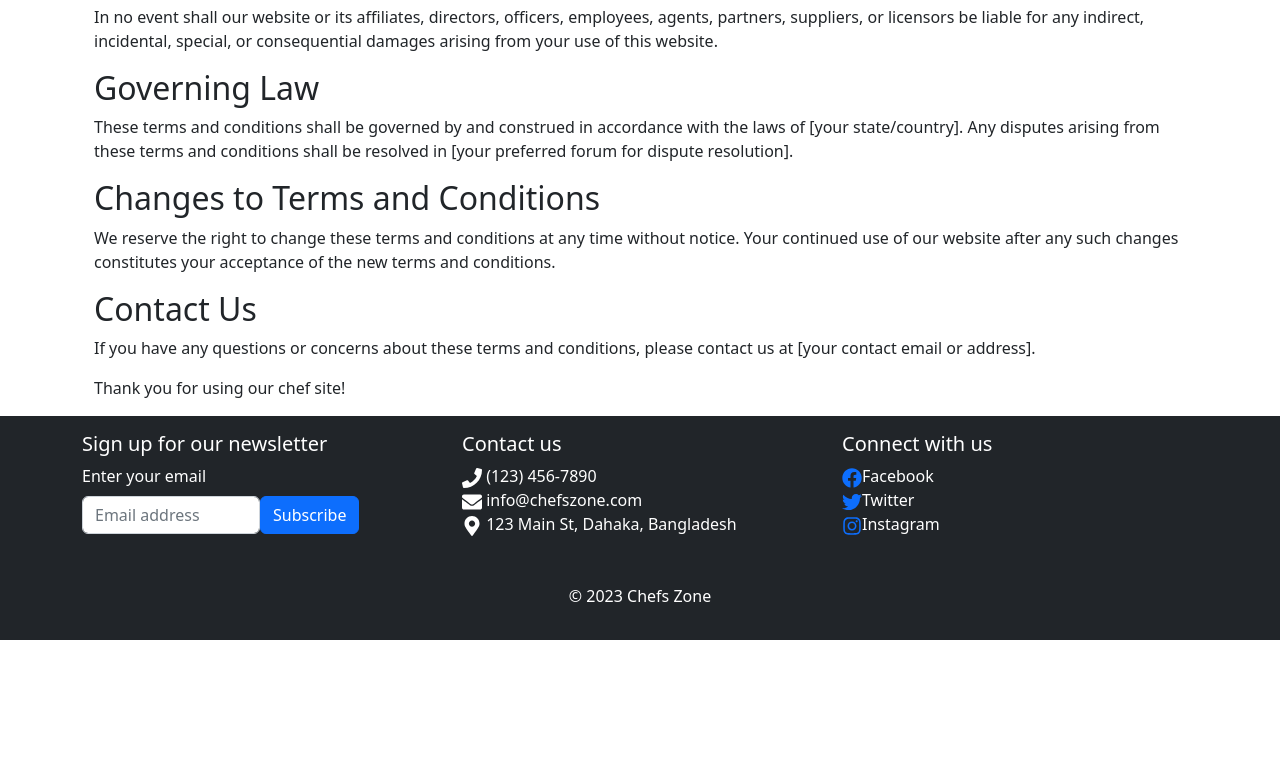
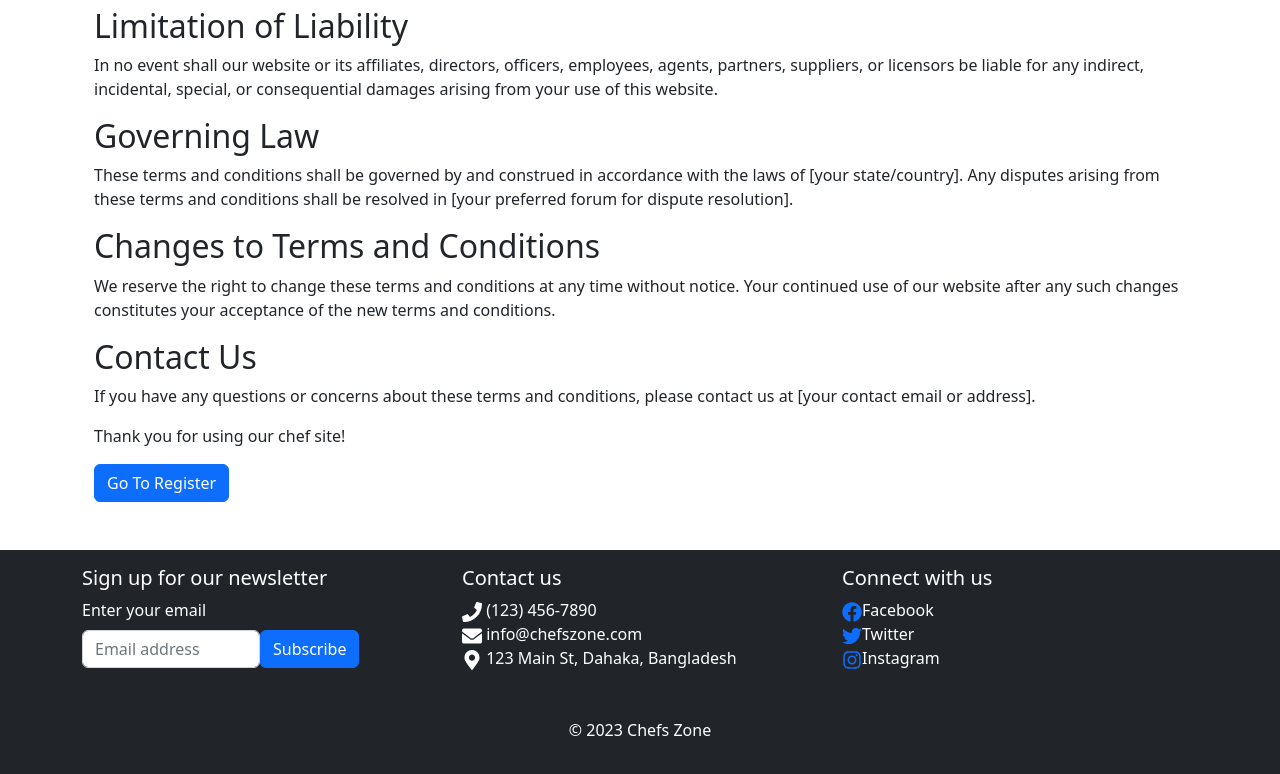
Before and after one commit to Sifatulla21/chefs-zone-client, a React (Vite) app: page /terms in a window 1280 px wide. Shown: the part 723-1497 px from the top of the page. Before the commit the page ends 1363 px from the top, so only its background shows below. Built offline with nearby package versions, Linux system fonts and the light colour scheme; no server answers.

Commit message:
tersm page done

```diff
--- a/src/Pages/Terms/Terms.jsx
+++ b/src/Pages/Terms/Terms.jsx
@@ -1,9 +1,10 @@
 import React from 'react';
-import { Container, Row, Col } from 'react-bootstrap';
+import { Container, Row, Col, Button } from 'react-bootstrap';
+import { Link } from 'react-router-dom';
 
 const Terms = () => {
   return (
-    <Container>
+    <Container className="my-5">
       <Row>
         <Col>
           <h1>Terms and Conditions</h1>
@@ -26,6 +27,7 @@ const Terms = () => {
           <h2>Contact Us</h2>
           <p>If you have any questions or concerns about these terms and conditions, please contact us at [your contact email or address].</p>
           <p>Thank you for using our chef site!</p>
+          <Button><Link className="text-decoration-none text-white" to="/register/">Go To Register</Link></Button>
         </Col>
       </Row>
     </Container>
```
